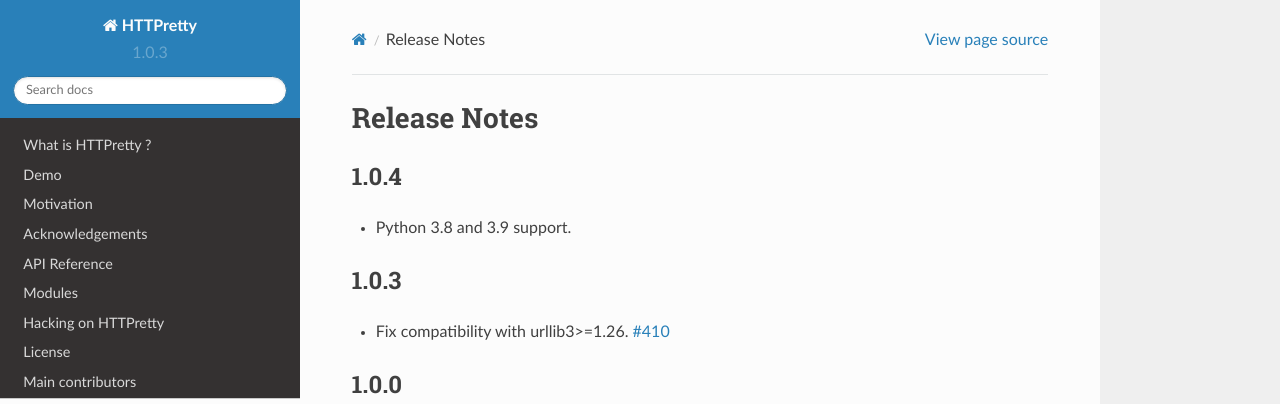
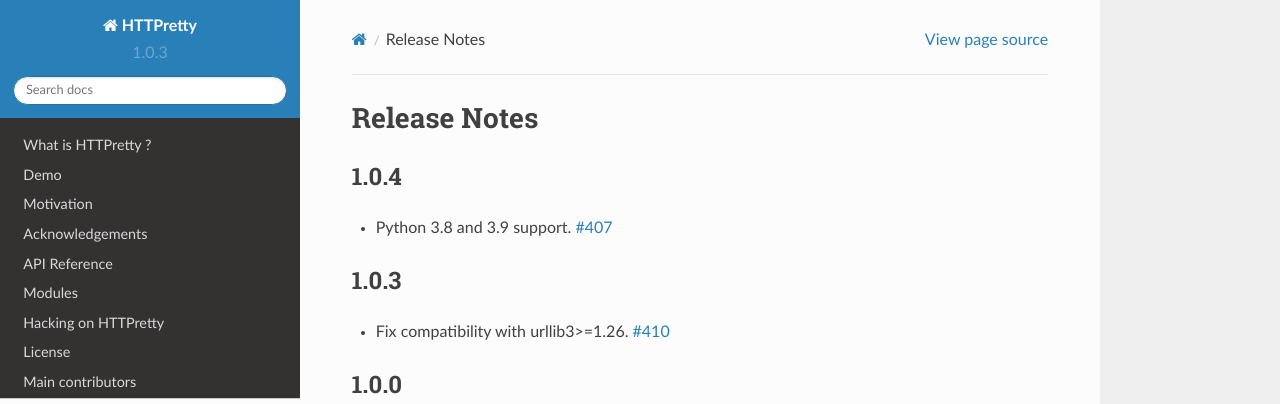
Before and after one commit to gabrielfalcao/HTTPretty, a Sphinx documentation site: the page built from docs/source/changelog.rst, in a window 1280 px wide and 900 px high. Shown: the top 404 px of the window. Built offline with Sphinx 7.4.7 and the Read the Docs theme 2.0.0, drawn with Linux system fonts in a browser that asks for light colours.

Commit message:
include issue number in changelog entry

```diff
--- a/docs/source/changelog.rst
+++ b/docs/source/changelog.rst
@@ -5,7 +5,7 @@
 1.0.4
 -----
 
-- Python 3.8 and 3.9 support.
+- Python 3.8 and 3.9 support. `#407 <https://github.com/gabrielfalcao/HTTPretty/issues/407>`_
 
 1.0.3
 -----
```
